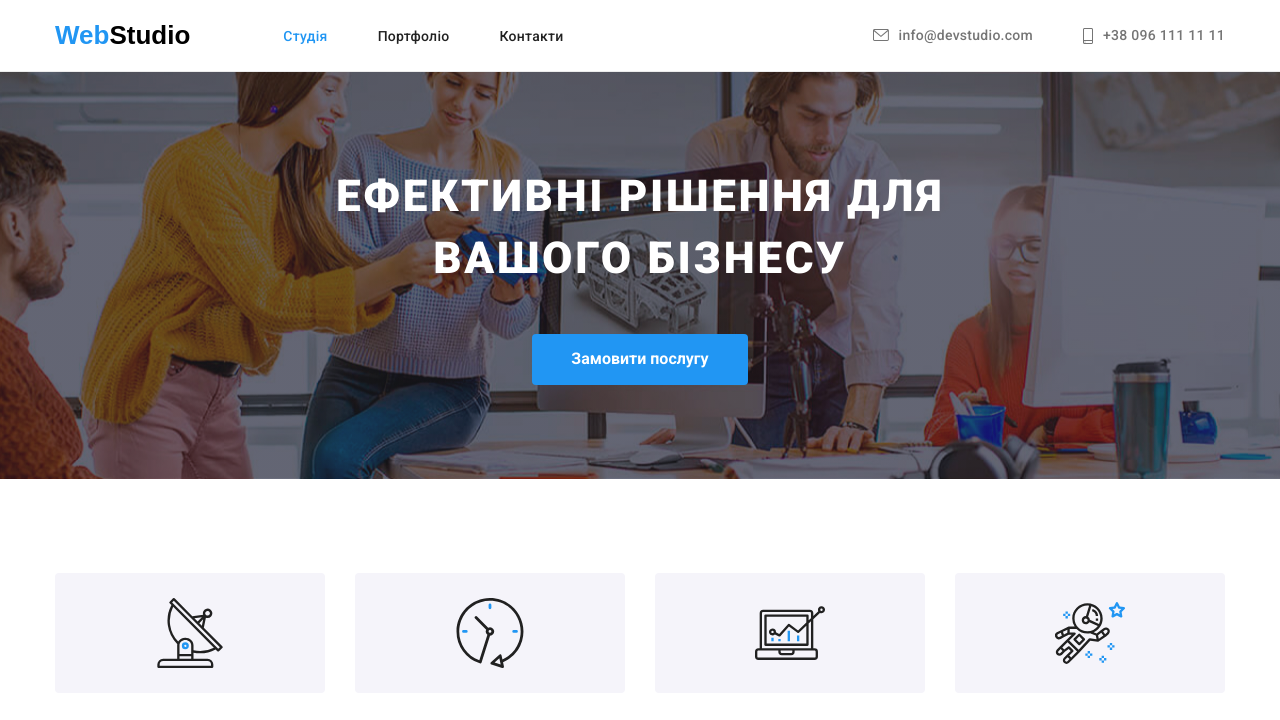
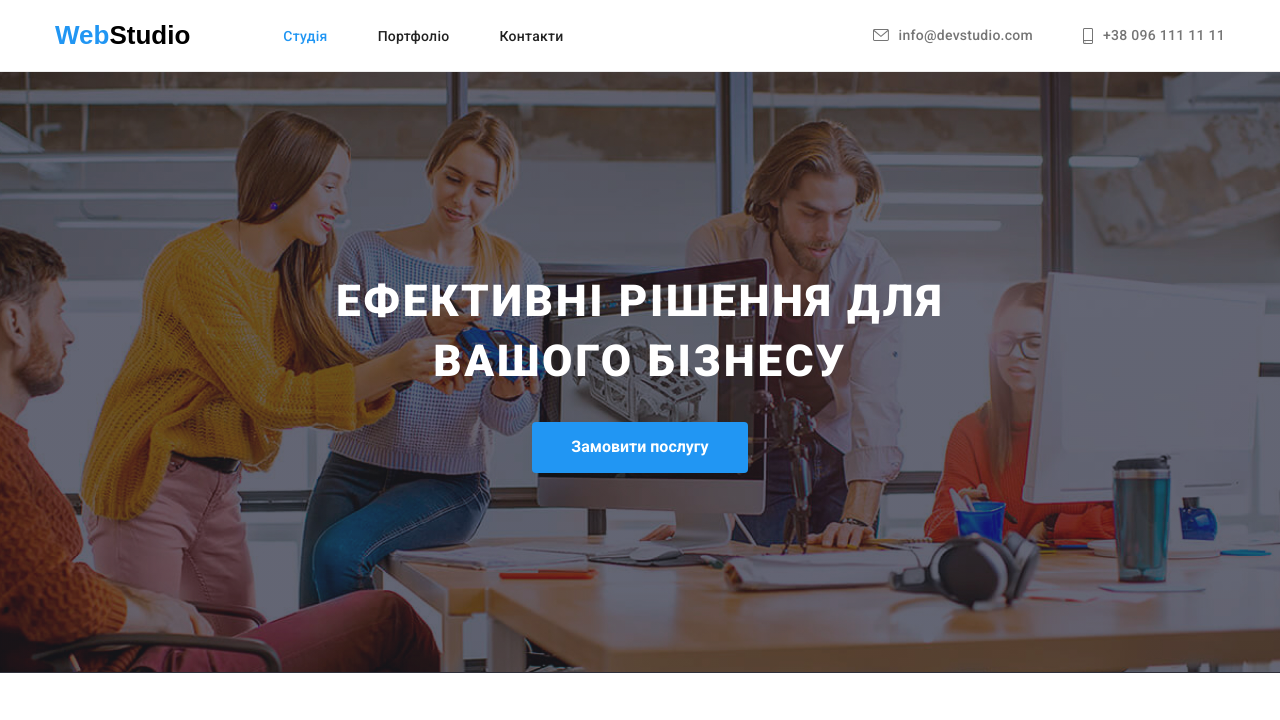
Before and after one commit to Furcreator/goit-markup-hw-04, a plain HTML site: page index.html in a window 1280 px wide. Shown: the top 720 px of the page. Drawn offline with nearby package versions, Linux system fonts and the light colour scheme.

Commit message:
change css hero section 1

```diff
--- a/css/styles.css
+++ b/css/styles.css
@@ -209,6 +209,8 @@ main {
   max-width: 1600px;
   margin-right: auto;
   margin-left: auto;
+  padding: 200px 0;
+
   letter-spacing: 0.06em;
   font-weight: 900;
   font-size: 44px;
@@ -219,18 +221,17 @@ main {
 }
 
 .hero {
-  margin: 0 auto;
-  margin-top: 0;
-  margin-bottom: 30px;
+  margin: 0 auto 30px;
+
   font-weight: 900;
   font-size: 44px;
-  line-height: 1.4;
+  line-height: 1.3636;
   text-transform: uppercase;
-  width: 696px;
+  max-width: 696px;
 }
 
 .hero-button {
-  display: inline-block;
+  display: block;
   min-width: 216px;
   padding: 10px 32px;
   border-radius: 4px;
@@ -238,6 +239,7 @@ main {
   font-size: 16px;
   line-height: 1.9;
   align-items: center;
+  margin: 0 auto;
 }
 
 .button {
--- a/index.html
+++ b/index.html
@@ -50,7 +50,7 @@
   <!-- MAIN -->
   <main>
     <!-- FIRST SECTION -->
-    <section class=" section hat">
+    <section class="hat">
       <h1 class="hero">Ефективні рішення для вашого бізнесу</h1>
       <button class="button hero-button" type="button">
         Замовити послугу
```
